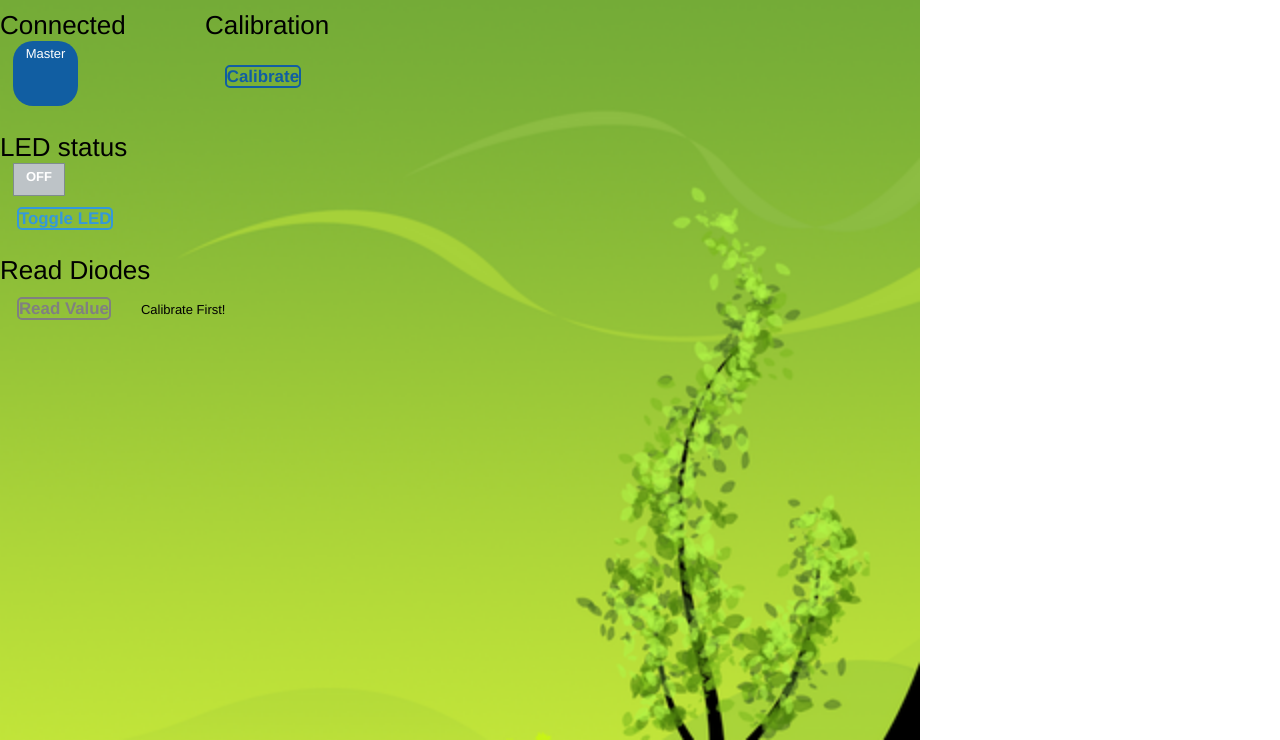
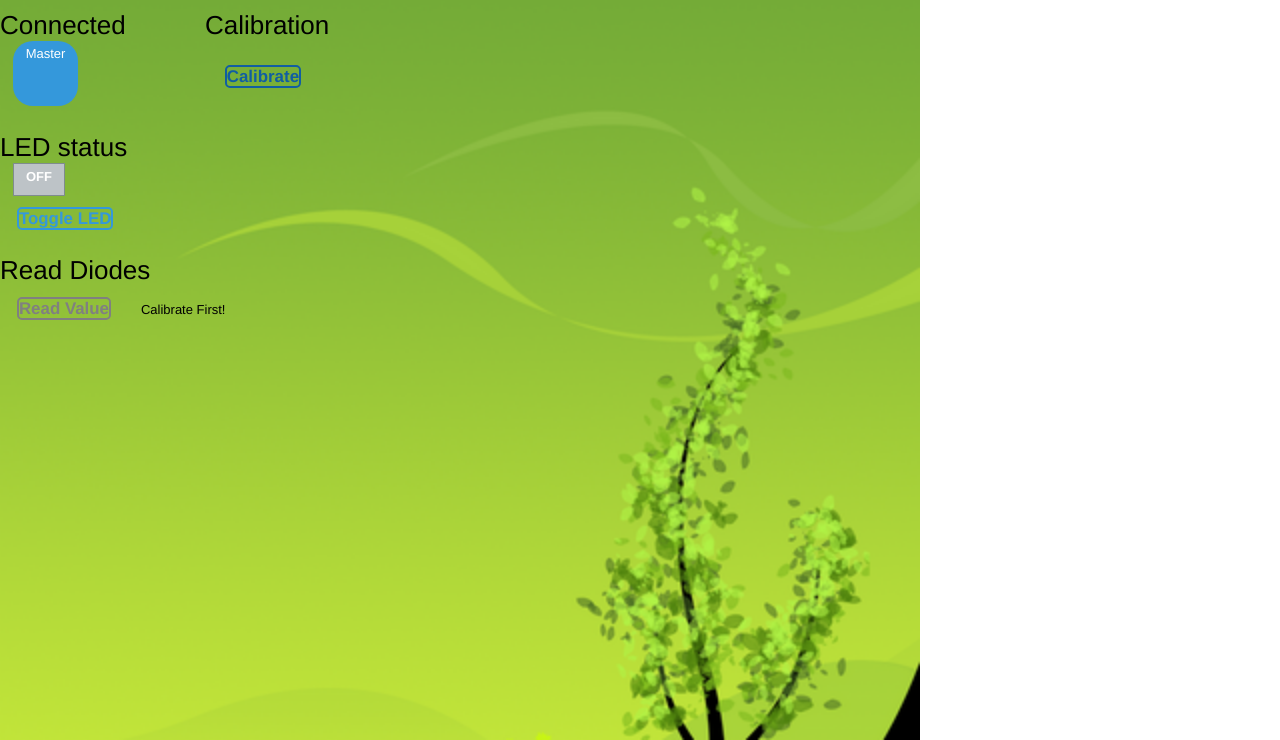
Before and after one commit to JWStrube/in-vivo, a website: page client/index.html in a window 1280 px wide. Shown: the part 60-800 px from the top of the page. Drawn offline with nearby package versions, Linux system fonts and the light colour scheme; files that its build step writes are made by us from their sources; no server answers; files whose address does not match are found by name.

Commit message:
Minor Change
Changed color of Connected User

```diff
--- a/client/index.css
+++ b/client/index.css
@@ -58,7 +58,7 @@ body {
 }
 
 .my-circle {
-    background-color: rgb(17,94,162);
+    background-color: #3498db;
     float: left;
 }
 
```
Also changed, not shown: 1 other file.
